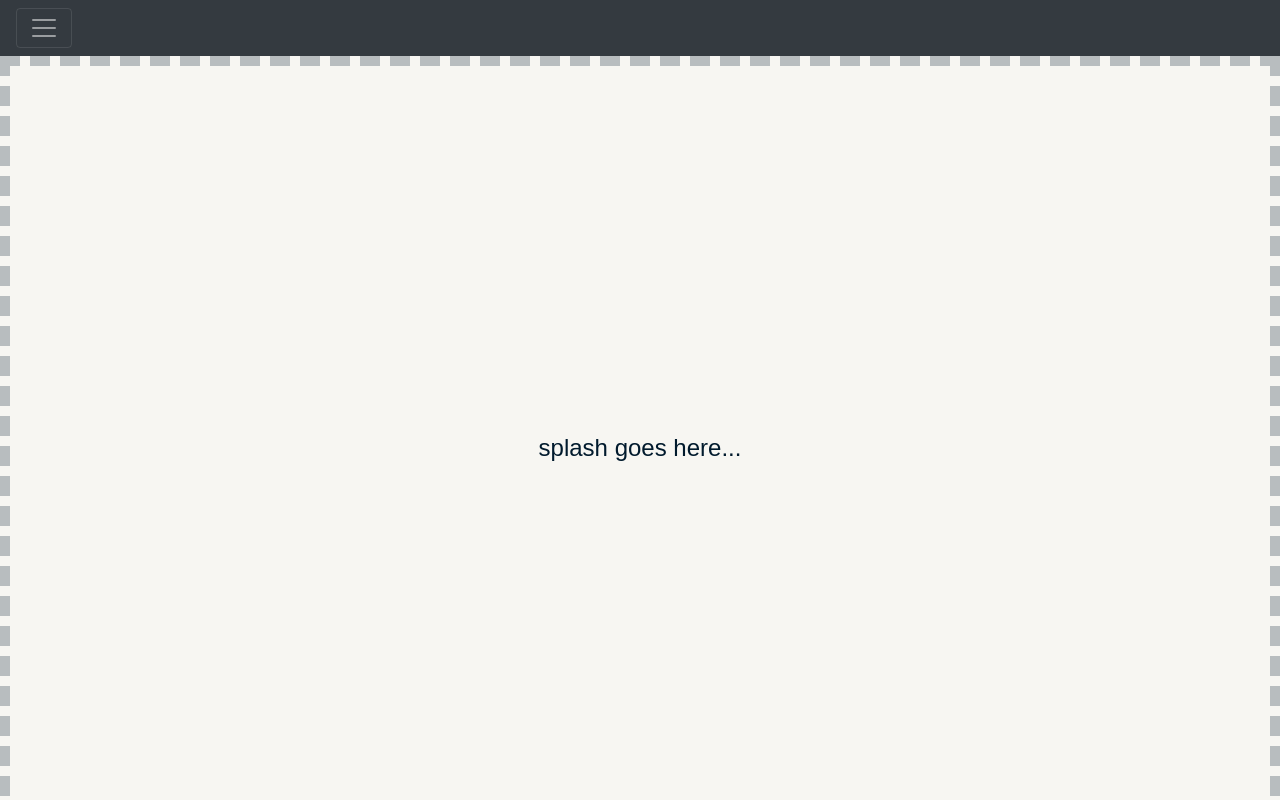
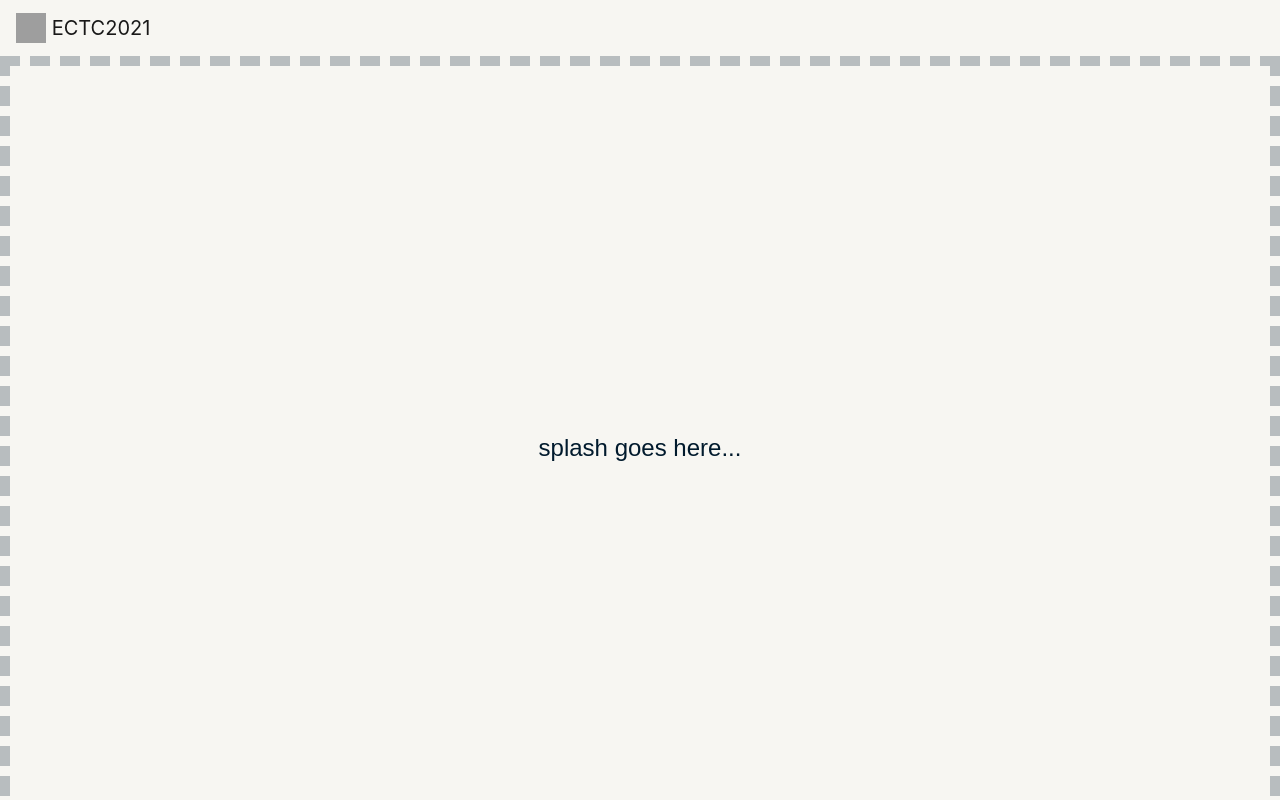
Before and after one commit to FullStackAtBrownTeam/ECTC2021-website, a React (Create React App) app: page / in a window 1280 px wide. Shown: the top 800 px of the page. Built offline with nearby package versions, Linux system fonts and the light colour scheme; grey boxes are pictures that could not be loaded.

Commit message:
create navbar using react bootstrap navbar (rather than non react bootstrap navbar)

```diff
--- a/src/components/NavBar.css
+++ b/src/components/NavBar.css
@@ -1,3 +1,7 @@
-.NavBar{
-    background-color: blue;
+.navigation {
+    background-color: #f7f6f2 ;
 }
+
+.nav-bar-logo{
+
+}
--- a/src/components/NavBar.js
+++ b/src/components/NavBar.js
@@ -1,23 +1,22 @@
 import React, { Component } from 'react';
-import {NavBar} from 'react-bootstrap';
+import {Navbar} from 'react-bootstrap';
 import './NavBar.css'
 
 export class Navigation extends Component {
     render() {
         return (
-            <div class="pos-t-f">
-                <div class="collapse" id="navbarToggleExternalContent">
-                    <div class="bg-dark p-4">
-                        <h4 class="text-white">Collapsed content</h4>
-                        <span class="text-muted">Toggleable via the navbar brand.</span>
-                    </div>
-                </div>
-                <nav class="navbar navbar-dark bg-dark" style= {{background: "undefined"}}>
-                    <button class="navbar-toggler" type="button" data-toggle="collapse" data-target="#navbarToggleExternalContent" aria-controls="navbarToggleExternalContent" aria-expanded="false" aria-label="Toggle navigation">
-                        <span class="navbar-toggler-icon"></span>
-                    </button>
-                </nav>
-            </div>
+            <Navbar className="navigation">
+                <Navbar.Brand href="#home">
+                    <img
+                    alt=" "
+                    src='./ectclogo.svg'
+                    width="30"
+                    height="30"
+                    className="d-inline-block align-top"
+                    />{' '}
+                    ECTC2021
+                </Navbar.Brand>
+            </Navbar>
         )
     }
 }
```
Also changed, not shown: src/components/ectclogo.svg (added).
